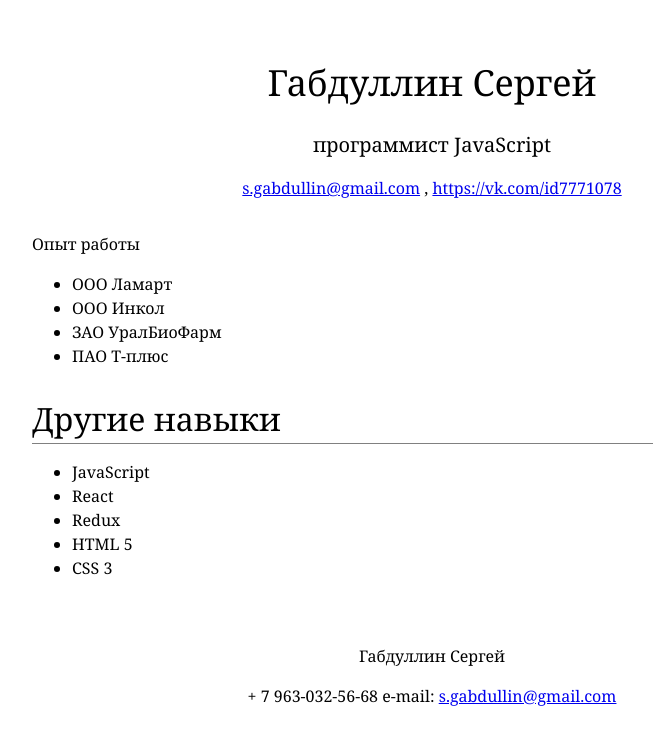
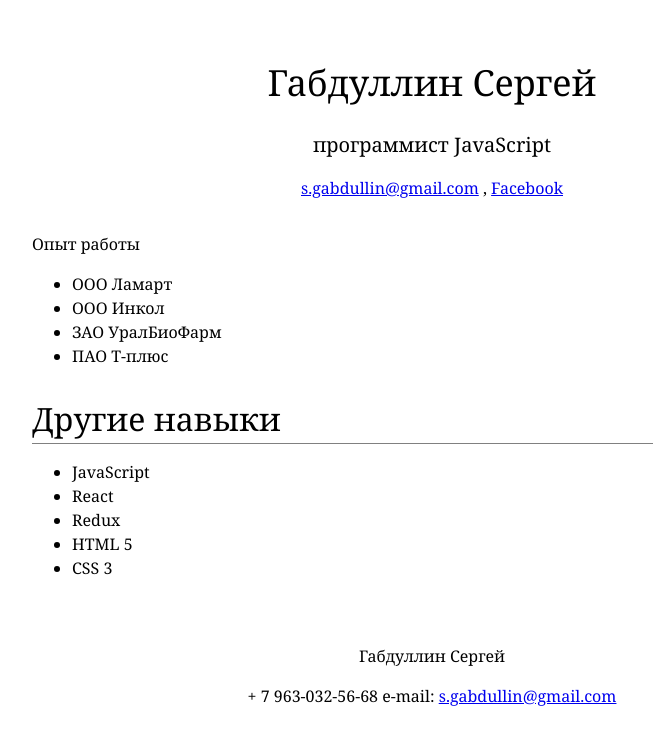
Before and after one commit to SGRashid/SGRashid, a plain HTML site: page index.html in a window 1280 px wide. Shown: the whole page, without its empty margins (208-861 px from the left). Drawn offline with Linux system fonts and the light colour scheme.

Commit message:
Update index.html

```diff
--- a/index.html
+++ b/index.html
@@ -18,7 +18,7 @@
         	<h1>Габдуллин Сергей</h1>
         	<h3>программист JavaScript</h3>
         	<p>
-        		<a href= "mailto: s.gabdullin@gmail.com">s.gabdullin@gmail.com</a> , <a href="https://vk.com/id7771078">https://vk.com/id7771078</a>
+        		<a href= "mailto: s.gabdullin@gmail.com">s.gabdullin@gmail.com</a> , <a href="https://www.facebook.com/profile.php?id=100006515439252">Facebook</a>
         	</p>
 
         </div>
```
